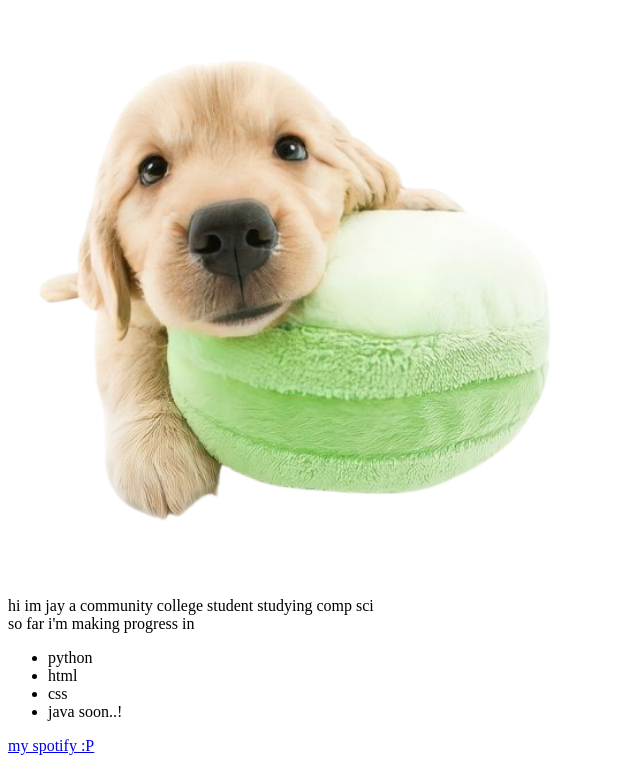
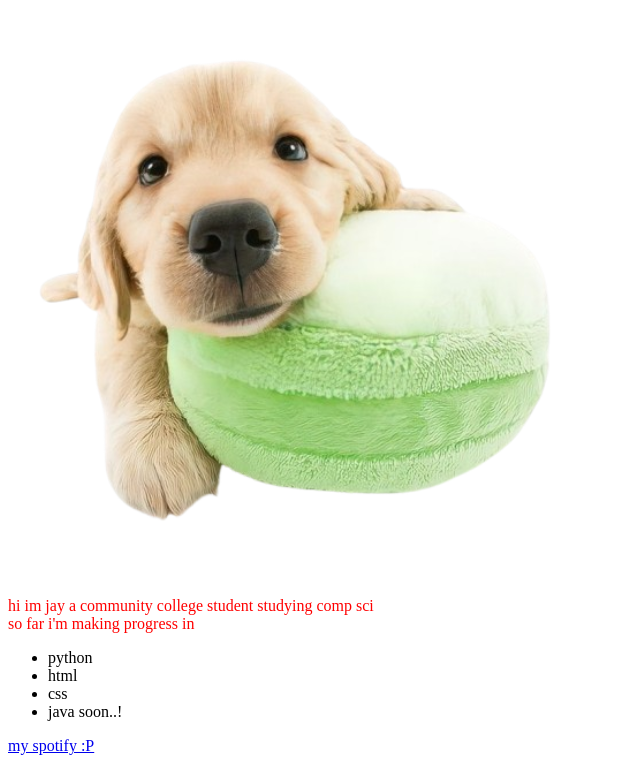
Before and after one commit to jigel07/jigel07.github.io, a plain HTML site: page index.html in a window 1280 px wide. Shown: the part 79-842 px from the top of the page, without its empty margins (0-640 px from the left). Drawn offline with Linux system fonts and the light colour scheme.

Commit message:
Update index.html

```diff
--- a/index.html
+++ b/index.html
@@ -1,8 +1,12 @@
 <!doctype html>
 <html lang="en-US">
-<meta charset="utf-8"/>
-<meta name="viewport" content="width=device-width"/>
-<title>˗ˏˋ ★ ˎˊ˗</title>
+<head>
+  <meta charset="utf-8"/>
+  <meta name="viewport" content="width=device-width"/>
+  <link href="styles/style.css" rel="stylesheet" />
+  <title>˗ˏˋ ★ ˎˊ˗</title>
+</head>
+<body>
 <h1>im like hey whats up hello</h1>
 <img src="dogwithmacaron.png" alt="dog with macaron"/>
 <p>hi im jay a community college student studying comp sci <br>so far i'm making progress in</p>
@@ -15,3 +19,7 @@
 <a href="https://open.spotify.com/user/polarizemedley?si=eed42883379d440a">
   my spotify :P
 </a>
+
+
+</body>
+</html>
```
